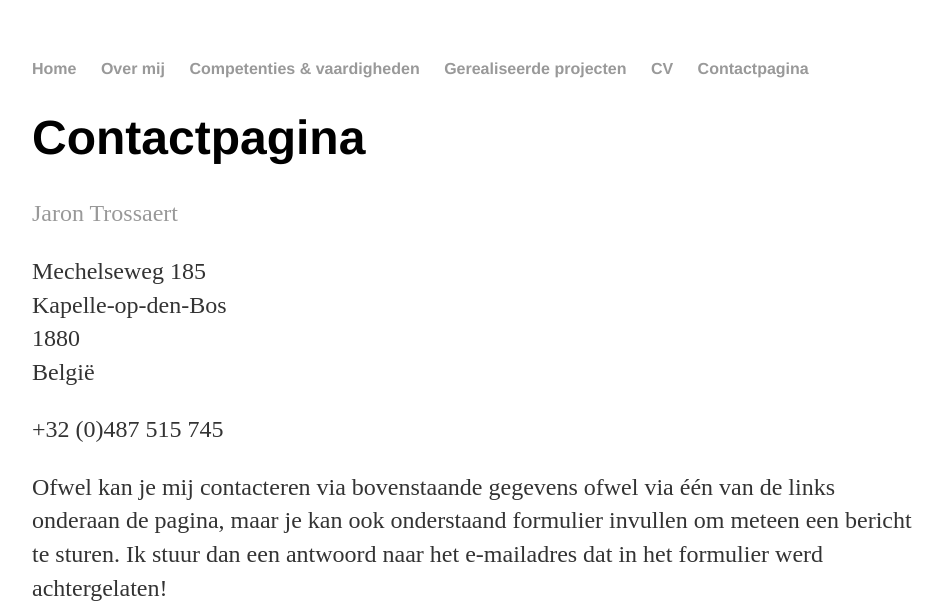
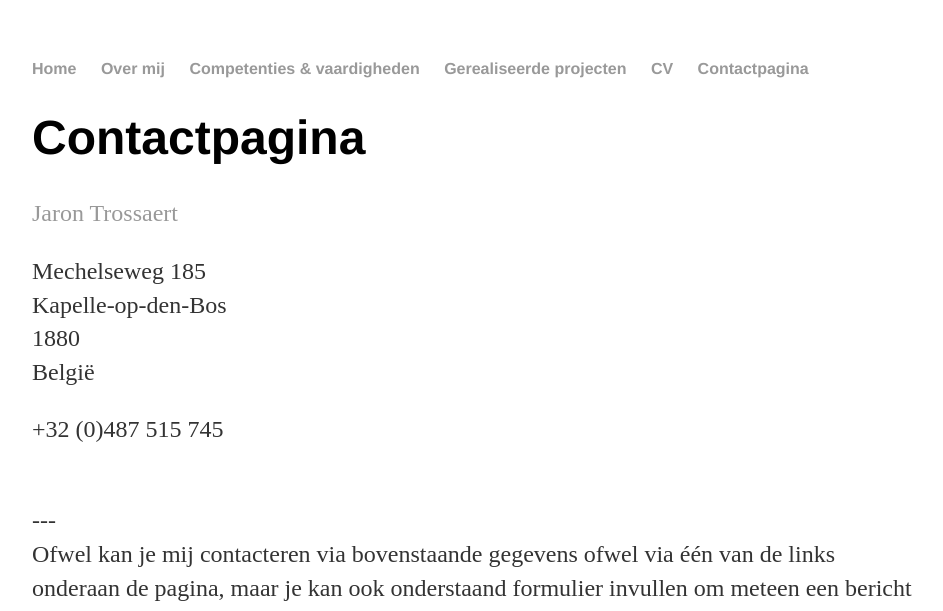
Before and after one commit to Jornax/Jornax.github.io, a Jekyll site: the page built from contact/index.html, in a window 1280 px wide. Shown: the top 611 px of the page, without its empty margins (160-1103 px from the left). Built offline with Jekyll 4.4.1, drawn with Linux system fonts in a browser that asks for light colours.

```diff
--- a/contact/index.html
+++ b/contact/index.html
@@ -16,7 +16,7 @@ title: Contactpagina
 </div>
 </div>
 <p STYLE="justify;">
-				Ofwel kan je mij contacteren via bovenstaande gegevens ofwel via één van de links onderaan de pagina, maar je kan ook onderstaand formulier
+				<br>---<br>Ofwel kan je mij contacteren via bovenstaande gegevens ofwel via één van de links onderaan de pagina, maar je kan ook onderstaand formulier
 				invullen om meteen een bericht te sturen. Ik stuur dan een antwoord naar het e-mailadres dat in het formulier werd achtergelaten!
 			</p>
 	<div id="wufoo-z1vjmqd50yibkfx">
```
